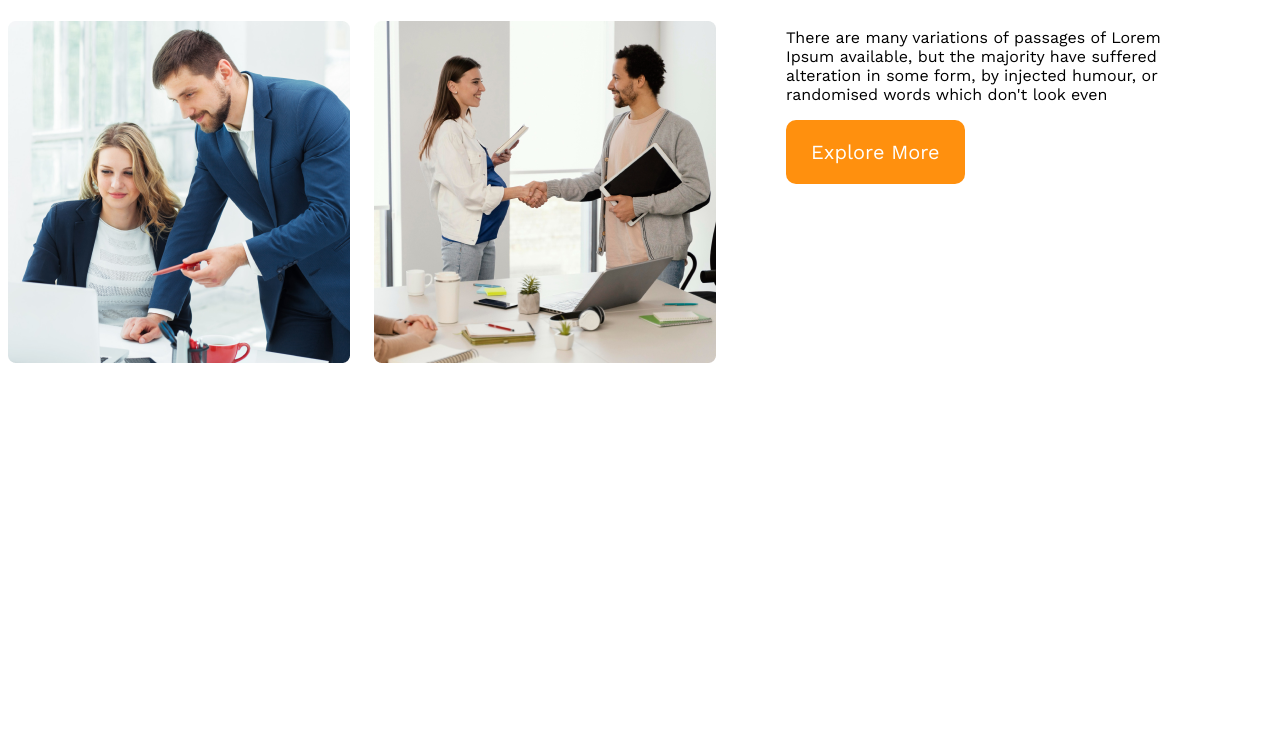
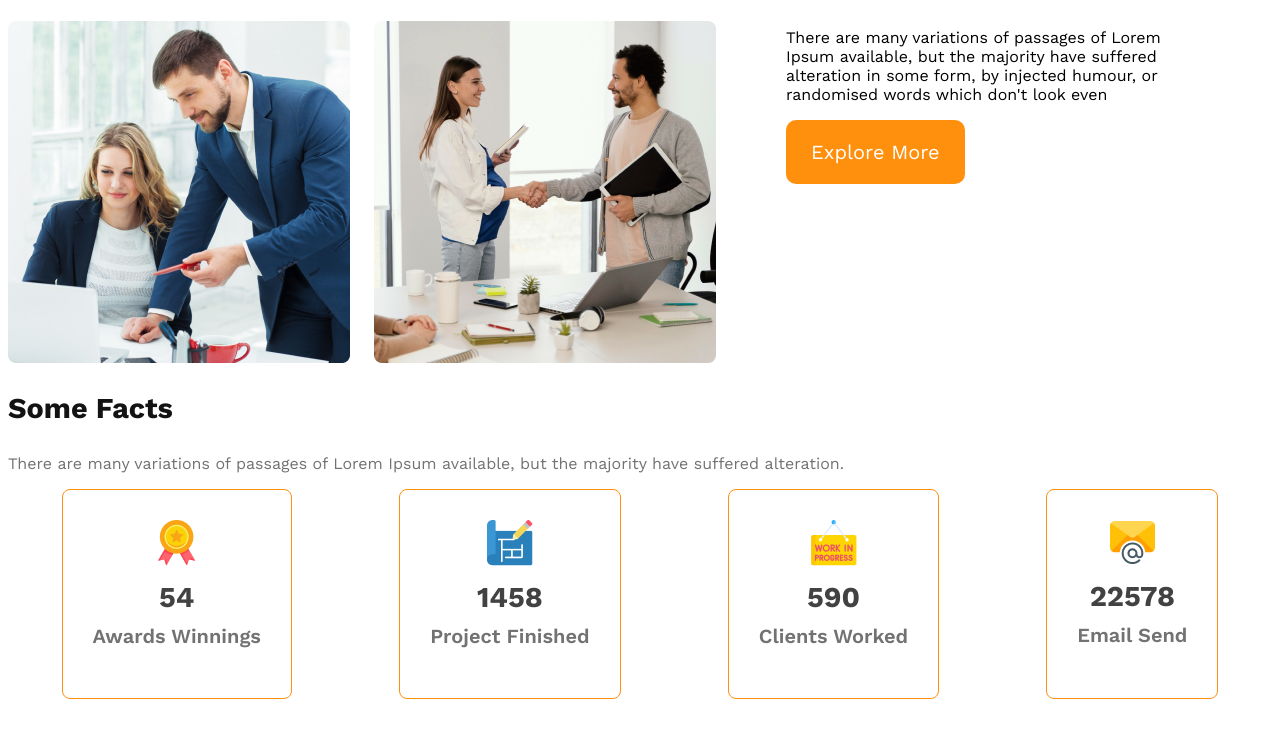
Before and after one commit to SaidulIslamPHero/architects-resources, a plain HTML site: page index.html in a window 1280 px wide. Shown: the part 1352-2089 px from the top of the page. Before the commit the page ends 1785 px from the top, so only its background shows below. Drawn offline with nearby package versions, Linux system fonts and the light colour scheme.

Commit message:
added facts

```diff
--- a/index.html
+++ b/index.html
@@ -42,6 +42,37 @@
                 <button class="btn">Explore More</button>
             </div>
         </section>
+        <!-- features section -->
+        <section class="featires">
+
+        </section>
+        <!-- facts section -->
+        <section class="facts">
+            <h3 class="some-title">Some Facts</h3>
+            <p class="teams-light-gray">There are many variations of passages of Lorem Ipsum available, but the majority have suffered alteration.</p>
+            <div class="facts-card-container">
+                <div class="card">
+                    <img src="images/icons/ribon.png" alt="">
+                    <h2 class="card-stats">54</h2>
+                    <p class="card-title">Awards Winnings</p>
+                </div>
+                <div class="card">
+                    <img src="images/icons/projects.png" alt="">
+                    <h2 class="card-stats">1458</h2>
+                    <p class="card-title">Project Finished</p>
+                </div>
+                <div class="card">
+                    <img src="images/icons/customers.png" alt="">
+                    <h2 class="card-stats">590</h2>
+                    <p class="card-title">Clients Worked</p>
+                </div>
+                <div class="card">
+                    <img src="images/icons/email.png" alt="">
+                    <h2 class="card-stats">22578</h2>
+                    <p class="card-title">Email Send</p>
+                </div>
+            </div>
+        </section>
     </main>
 </body>
 </html>
--- a/style/architech.css
+++ b/style/architech.css
@@ -1,6 +1,7 @@
 @import url('https://fonts.googleapis.com/css2?family=Open+Sans:wght@400;700;800&family=Work+Sans:wght@400;600;700;800&display=swap');
+
 /* shareed style */
-.teams-light-gray{
+.teams-light-gray {
     color: #727272;
 }
 
@@ -8,105 +9,157 @@
     font-family: 'Open Sans', sans-serif;
     font-family: 'Work Sans', sans-serif;
 }
-.btn{
+
+.btn {
     background-color: #FF900E;
     color: #FFF;
     border-radius: 10px;
     padding: 20px 25px;
     font-size: 1.25rem;
     cursor: pointer;
-    border: 0px ;
+    border: 0px;
 }
+
 /* header tag style*/
-header{
-    background-color:#ff900e1a;
+header {
+    background-color: #ff900e1a;
     padding: 50px 240px;
 }
-nav{
+
+nav {
     display: flex;
     justify-content: space-between;
     align-items: center;
 }
-.nav-title{
+
+.nav-title {
     font-size: 1rem;
     font-weight: 700;
     color: #131313;
 }
-nav > ul{
+
+nav>ul {
     display: flex;
 }
+
 nav li {
     list-style: none;
     font-weight: 500;
     margin-right: 30px;
 }
-nav > ul a{
+
+nav>ul a {
     text-decoration: none;
     color: #424242;
 }
+
 /* banner style */
-.banner-content{
+.banner-content {
     max-width: 800px;
     text-align: center;
     margin: 0px auto;
 }
-.banner-title{
+
+.banner-title {
     font-size: 4rem;
     font-weight: 700;
     color: #131313;
 }
 
-.banner img{
+.banner img {
     margin-top: 20px;
     width: 100%;
 }
 
 /* Main styles */
-main{
+main {
     max-width: 1440px;
     margin: 70px auto;
 }
+
 /* features style */
-.teams-container{
+.teams-container {
     display: flex;
     align-items: center;
 }
-.teams-img-container{
+
+.teams-img-container {
     display: grid;
     grid-template-columns: repeat(2, 1fr);
     gap: 1.5rem;
 }
-.teams-content{
+
+.teams-content {
     padding-left: 70px;
     padding-right: 70px;
 }
-.teams-title{
+
+.teams-title {
     font-size: 2.8rem;
 }
-.teams-title > .Quick-list{
+
+.teams-title>.Quick-list {
     color: #727272;
     font-weight: 500;
 }
-.teams-title > .text-features{
+
+.teams-title>.text-features {
     color: #FF900E;
     font-weight: 700;
 }
 
+.some-title {
+    font-size: 1.8rem;
+    font-weight: 700;
+    color: #131313;
+}
+
+/* facts section */
+.facts-card-container{
+    display: flex;
+    justify-content: space-around;
+}
+.facts-card-container .card {
+    border-radius: 8px;
+    border: 1px solid #FF900E;
+    text-align: center;
+    padding: 30px;
+}
+.facts-card-container .card-title{
+    font-weight: 600;
+    font-size: 1.25rem;
+    margin-top: 5px;
+}
+.card-title{
+    color: #727272;
+
+}
+
+.facts-card-container .card-stats{
+    font-size: 1.8rem;
+    color: #424242;
+    margin-top: 10px;
+    margin-bottom: 10px;
+}
+
+
 /* Responsive Edite */
 /* Mobile Device */
 @media screen and (max-width: 576px) {
-    header{
-        padding: 20px ;
+    header {
+        padding: 20px;
     }
+
     nav,
-    .teams-container
-    {
+    .teams-container {
         flex-direction: column;
     }
-    .teams-img-container{
+
+    .teams-img-container {
         grid-template-columns: 1fr;
     }
-    .teams-content{
+
+    .teams-content {
         padding-left: 20px;
         padding-right: 20px;
     }
@@ -115,10 +168,12 @@ main{
 
 /* Tablet Device */
 @media screen and (min-width: 576px) and (max-width: 960px) {
-    header{
-        padding: 50px ;
+    header {
+        padding: 50px;
     }
-    nav, .teams-container{
+
+    nav,
+    .teams-container {
         flex-direction: column;
     }
 }
```
